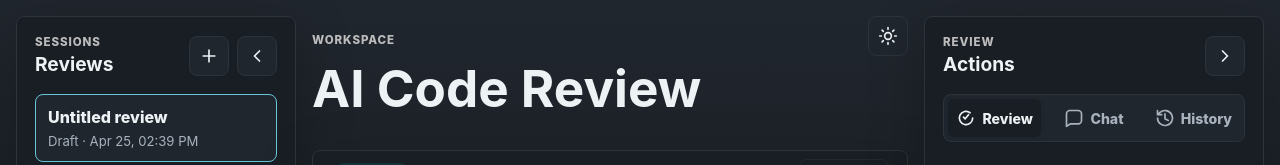
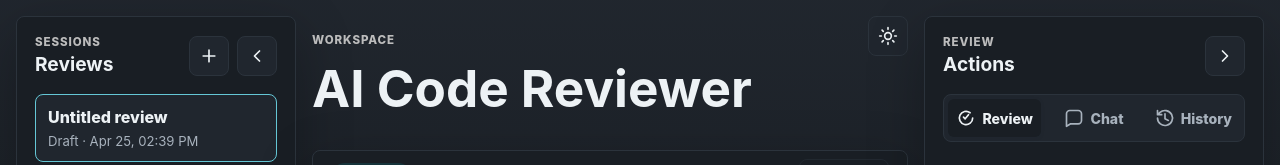
Before and after one commit to rcosta358/cf_ai_code_reviewer, a React (Vite) app in the folder app/: page / in a window 1280 px wide. Shown: the top 165 px of the page. Built offline with nearby package versions, Linux system fonts and the light colour scheme.

Commit message:
Update Title

```diff
--- a/app/index.html
+++ b/app/index.html
@@ -2,9 +2,8 @@
 <html lang="en">
   <head>
     <meta charset="UTF-8" />
-    <link rel="icon" type="image/svg+xml" href="/favicon.svg" />
     <meta name="viewport" content="width=device-width, initial-scale=1.0" />
-    <title>app</title>
+    <title>AI Code Reviewer</title>
   </head>
   <body>
     <div id="root"></div>
--- a/app/src/components/CodeReviewWorkspace.tsx
+++ b/app/src/components/CodeReviewWorkspace.tsx
@@ -20,7 +20,7 @@ export function CodeReviewWorkspace() {
             <header className="workspace-header">
                 <div>
                     <p className="eyebrow">Workspace</p>
-                    <h1>AI Code Review</h1>
+                    <h1>AI Code Reviewer</h1>
                 </div>
                 <ThemeToggle />
             </header>
```
